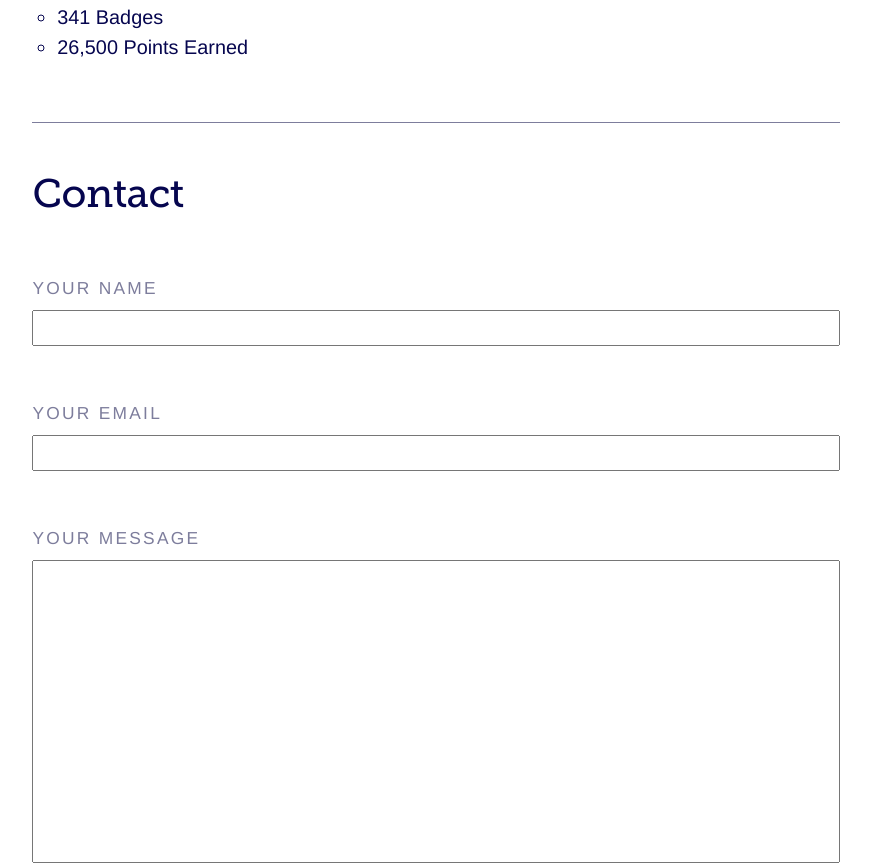
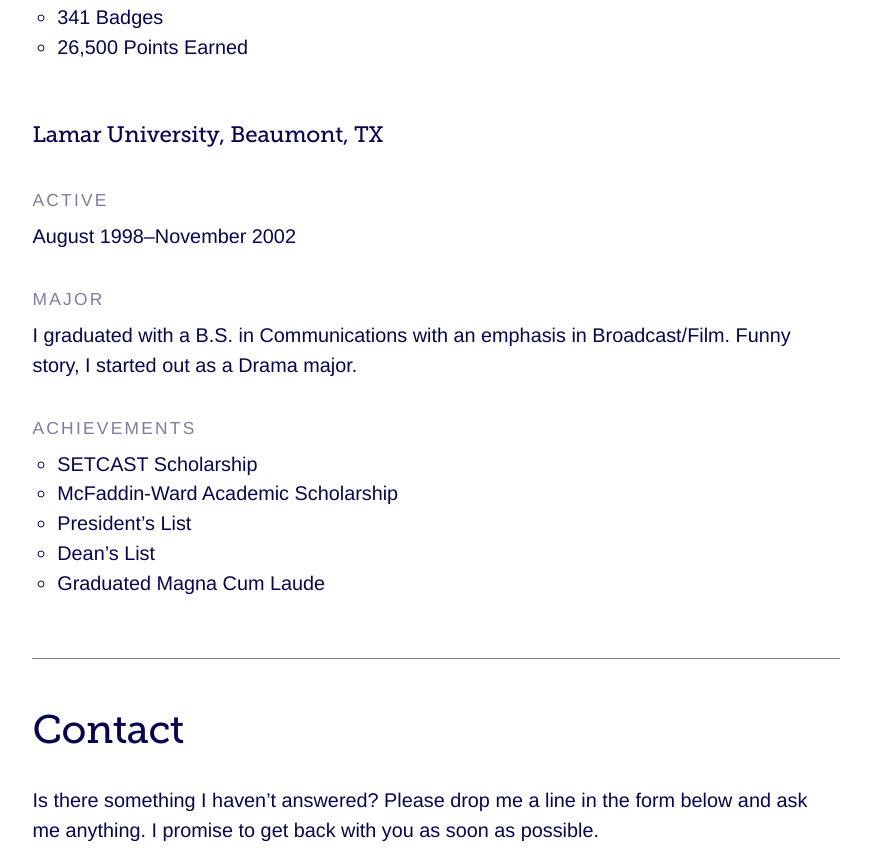
Before and after one commit to falldowngoboone/falldowngoboone.github.io, a website: page index.html in a window 1280 px wide. Shown: the part 6328-7194 px from the top of the page, without its empty margins (204-1075 px from the left). Drawn offline with Linux system fonts and the light colour scheme; a small style sheet from the web is missing.

Commit message:
Update education and contact sections

```diff
--- a/index.html
+++ b/index.html
@@ -212,12 +212,31 @@
             <li>26,500 Points Earned</li>
           </ul>
         </li>
+
+        <li>
+          <h3 class="section__primary-heading">Lamar University, Beaumont, TX</h3>
+
+          <h4 class="section__secondary-heading">Active</h4>
+          <p>August 1998&ndash;November 2002</p>
+          <h4 class="section__secondary-heading">Major</h4>
+          <p>I graduated with a B.S. in Communications with an emphasis in Broadcast/Film. Funny story, I started out as a Drama major.</p>
+
+          <h4 class="section__secondary-heading">Achievements</h4>
+          <ul>
+            <li>SETCAST Scholarship</li>
+            <li>McFaddin-Ward Academic Scholarship</li>
+            <li>President’s List</li>
+            <li>Dean’s List</li>
+            <li>Graduated Magna Cum Laude</li>
+          </ul>
+        </li>
       </ul>
     </section>
 
     <a id="contact" rel="bookmark"></a>
     <section class="section">
       <h2 class="section__title">Contact</h2>
+      <p>Is there something I haven’t answered? Please drop me a line in the form below and ask me anything. I promise to get back with you as soon as possible.</p>
 
       <!-- Refer to https://formspree.io for API documentation -->
       <form action="https://formspree.io/falldowngoboone@gmail.com" method="POST">
```
